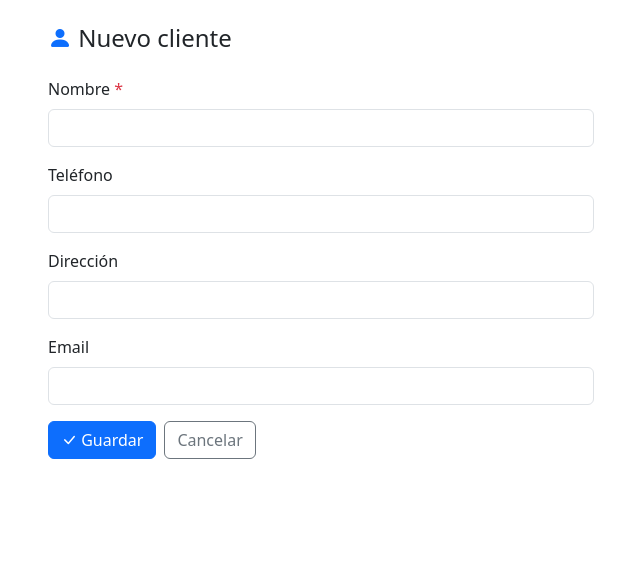
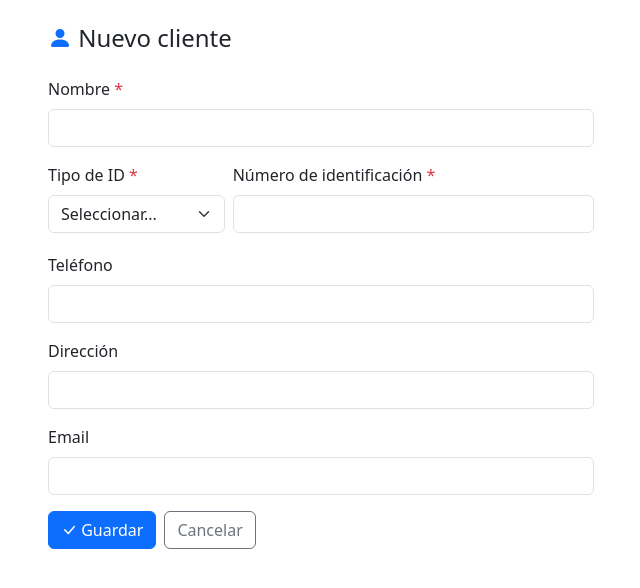
Before and after one commit to davadord/watermax, a Flask app: page /admin/clientes/nuevo in a window 1280 px wide. Shown: the part 56-644 px from the top of the page, without its empty margins (319-959 px from the left). Run offline with Flask 3, Linux system fonts and the light colour scheme; a user stored in the database is signed in; tables that the repository leaves empty hold one stand-in row (values such as "Sample post").

Commit message:
Sprint 2 #22: campo identificador unico en Cliente (cedula/RUC/pasaporte/otro)

```diff
--- a/app/blueprints/admin.py
+++ b/app/blueprints/admin.py
@@ -1,10 +1,10 @@
-from datetime import date
+from datetime import date, datetime
 
 from flask import Blueprint, render_template, redirect, url_for, flash, request
 from flask_login import login_required
 
 from app import db
-from app.models.client import Cliente, Zona
+from app.models.client import Cliente, Zona, TIPOS_IDENTIFICADOR
 from app.models.equipment import TipoEquipo, Componente, TipoEquipoComponente, EquipoInstalado
 from app.utils.decorators import role_required
 
@@ -33,8 +33,19 @@ def clientes():
 @role_required(*_admin_roles)
 def nuevo_cliente():
     if request.method == "POST":
+        error = _validar_identificador(
+            request.form.get("tipo_identificador"),
+            request.form.get("identificador", "").strip(),
+            exclude_id=None,
+        )
+        if error:
+            flash(error, "danger")
+            return render_template("admin/cliente_form.html", cliente=None,
+                                   tipos=TIPOS_IDENTIFICADOR)
         cliente = Cliente(
             nombre=request.form["nombre"],
+            tipo_identificador=request.form["tipo_identificador"],
+            identificador=request.form["identificador"].strip(),
             telefono=request.form.get("telefono"),
             direccion=request.form.get("direccion"),
             email=request.form.get("email"),
@@ -43,7 +54,7 @@ def nuevo_cliente():
         db.session.commit()
         flash(f"Cliente {cliente.nombre} registrado.", "success")
         return redirect(url_for("admin.clientes"))
-    return render_template("admin/cliente_form.html", cliente=None)
+    return render_template("admin/cliente_form.html", cliente=None, tipos=TIPOS_IDENTIFICADOR)
 
 
 @admin_bp.route("/clientes/<int:id>/editar", methods=["GET", "POST"])
@@ -55,14 +66,25 @@ def editar_cliente(id):
         flash("Cliente no encontrado.", "danger")
         return redirect(url_for("admin.clientes"))
     if request.method == "POST":
+        error = _validar_identificador(
+            request.form.get("tipo_identificador"),
+            request.form.get("identificador", "").strip(),
+            exclude_id=cliente.id,
+        )
+        if error:
+            flash(error, "danger")
+            return render_template("admin/cliente_form.html", cliente=cliente,
+                                   tipos=TIPOS_IDENTIFICADOR)
         cliente.nombre = request.form["nombre"]
+        cliente.tipo_identificador = request.form["tipo_identificador"]
+        cliente.identificador = request.form["identificador"].strip()
         cliente.telefono = request.form.get("telefono")
         cliente.direccion = request.form.get("direccion")
         cliente.email = request.form.get("email")
         db.session.commit()
         flash(f"Cliente {cliente.nombre} actualizado.", "success")
         return redirect(url_for("admin.clientes"))
-    return render_template("admin/cliente_form.html", cliente=cliente)
+    return render_template("admin/cliente_form.html", cliente=cliente, tipos=TIPOS_IDENTIFICADOR)
 
 
 @admin_bp.route("/clientes/<int:id>/eliminar", methods=["POST"])
@@ -81,6 +103,32 @@ def eliminar_cliente(id):
     db.session.commit()
     flash(f"Cliente {cliente.nombre} eliminado.", "success")
     return redirect(url_for("admin.clientes"))
+
+
+@admin_bp.route("/clientes/sugerir-codigo")
+@login_required
+def sugerir_codigo_otro():
+    telefono = request.args.get("telefono", "")
+    digitos = "".join(c for c in telefono if c.isdigit())
+    sufijo = digitos[-4:] if len(digitos) >= 4 else digitos.zfill(4)
+    hoy = datetime.now().strftime("%Y%m%d")
+    from flask import jsonify
+    return jsonify({"codigo": f"OTR-{sufijo}-{hoy}"})
+
+
+def _validar_identificador(tipo, valor, exclude_id):
+    if not tipo or not valor:
+        return "El tipo y número de identificación son obligatorios."
+    if tipo == "Cédula" and (not valor.isdigit() or len(valor) != 10):
+        return "La cédula debe tener exactamente 10 dígitos numéricos."
+    if tipo == "RUC" and (not valor.isdigit() or len(valor) != 13):
+        return "El RUC debe tener exactamente 13 dígitos numéricos."
+    q = Cliente.query.filter_by(identificador=valor)
+    if exclude_id:
+        q = q.filter(Cliente.id != exclude_id)
+    if q.first():
+        return f"Ya existe un cliente con el identificador {valor}."
+    return None
 
 
 # ── Zonas ─────────────────────────────────────────────────────────────────────
--- a/app/models/client.py
+++ b/app/models/client.py
@@ -13,11 +13,16 @@ class Zona(db.Model):
         return f"<Zona {self.nombre}>"
 
 
+TIPOS_IDENTIFICADOR = ["Cédula", "RUC", "Pasaporte", "Otro"]
+
+
 class Cliente(db.Model):
     __tablename__ = "clientes"
 
     id = db.Column(db.Integer, primary_key=True)
     nombre = db.Column(db.String(150), nullable=False)
+    tipo_identificador = db.Column(db.Enum("Cédula", "RUC", "Pasaporte", "Otro"), nullable=False)
+    identificador = db.Column(db.String(30), nullable=False, unique=True)
     telefono = db.Column(db.String(20))
     direccion = db.Column(db.String(250))
     email = db.Column(db.String(120))
--- a/app/templates/admin/cliente_form.html
+++ b/app/templates/admin/cliente_form.html
@@ -8,7 +8,7 @@
       {% if cliente %}Editar cliente{% else %}Nuevo cliente{% endif %}
     </h4>
 
-    <form method="POST">
+    <form method="POST" id="form-cliente">
       <input type="hidden" name="csrf_token" value="{{ csrf_token() }}">
 
       <div class="mb-3">
@@ -17,9 +17,29 @@
                value="{{ cliente.nombre if cliente else '' }}" required maxlength="150">
       </div>
 
+      <div class="row g-2 mb-3">
+        <div class="col-md-4">
+          <label class="form-label">Tipo de ID <span class="text-danger">*</span></label>
+          <select name="tipo_identificador" id="tipo_identificador" class="form-select" required>
+            <option value="">Seleccionar...</option>
+            {% for tipo in tipos %}
+            <option value="{{ tipo }}"
+              {% if cliente and cliente.tipo_identificador == tipo %}selected
+              {% endif %}>{{ tipo }}</option>
+            {% endfor %}
+          </select>
+        </div>
+        <div class="col-md-8">
+          <label class="form-label">Número de identificación <span class="text-danger">*</span></label>
+          <input type="text" name="identificador" id="identificador" class="form-control"
+                 value="{{ cliente.identificador if cliente else '' }}" required maxlength="30">
+          <div class="form-text" id="id-hint"></div>
+        </div>
+      </div>
+
       <div class="mb-3">
         <label class="form-label">Teléfono</label>
-        <input type="text" name="telefono" class="form-control"
+        <input type="text" name="telefono" id="telefono" class="form-control"
                value="{{ cliente.telefono if cliente else '' }}"
                maxlength="20" pattern="[\+\d\-\s]+"
                title="Solo dígitos, espacios, guiones y + (código de país)">
@@ -49,3 +69,34 @@
   </div>
 </div>
 {% endblock %}
+
+{% block scripts %}
+<script>
+const tipoSelect    = document.getElementById('tipo_identificador');
+const idInput       = document.getElementById('identificador');
+const telefonoInput = document.getElementById('telefono');
+const hint          = document.getElementById('id-hint');
+
+const hints = {
+  'Cédula':    '10 dígitos numéricos',
+  'RUC':       '13 dígitos numéricos',
+  'Pasaporte': 'Alfanumérico libre',
+  'Otro':      'Se generará un código automático si el campo está vacío',
+};
+
+tipoSelect.addEventListener('change', function () {
+  hint.textContent = hints[this.value] || '';
+  if (this.value === 'Otro' && !idInput.value) sugerirCodigo();
+});
+
+telefonoInput.addEventListener('blur', function () {
+  if (tipoSelect.value === 'Otro' && !idInput.value) sugerirCodigo();
+});
+
+function sugerirCodigo() {
+  fetch(`{{ url_for('admin.sugerir_codigo_otro') }}?telefono=${encodeURIComponent(telefonoInput.value)}`)
+    .then(r => r.json())
+    .then(data => { if (!idInput.value) idInput.value = data.codigo; });
+}
+</script>
+{% endblock %}
--- a/app/templates/admin/clientes.html
+++ b/app/templates/admin/clientes.html
@@ -29,9 +29,9 @@
     <thead class="table-light">
       <tr>
         <th>Nombre</th>
+        <th>Identificación</th>
         <th>Teléfono</th>
         <th>Dirección</th>
-        <th>Email</th>
         <th></th>
       </tr>
     </thead>
@@ -39,9 +39,9 @@
       {% for cliente in clientes %}
       <tr>
         <td>{{ cliente.nombre }}</td>
+        <td><span class="text-muted small">{{ cliente.tipo_identificador }}</span><br>{{ cliente.identificador }}</td>
         <td>{{ cliente.telefono or '—' }}</td>
         <td>{{ cliente.direccion or '—' }}</td>
-        <td>{{ cliente.email or '—' }}</td>
         <td class="text-end">
           <a href="{{ url_for('admin.editar_cliente', id=cliente.id) }}" class="btn btn-outline-secondary btn-sm">
             <i class="bi bi-pencil"></i>
--- a/app/templates/base.html
+++ b/app/templates/base.html
@@ -53,5 +53,6 @@
 </div>
 
 <script src="https://cdn.jsdelivr.net/npm/bootstrap@5.3.3/dist/js/bootstrap.bundle.min.js"></script>
+{% block scripts %}{% endblock %}
 </body>
 </html>
```
